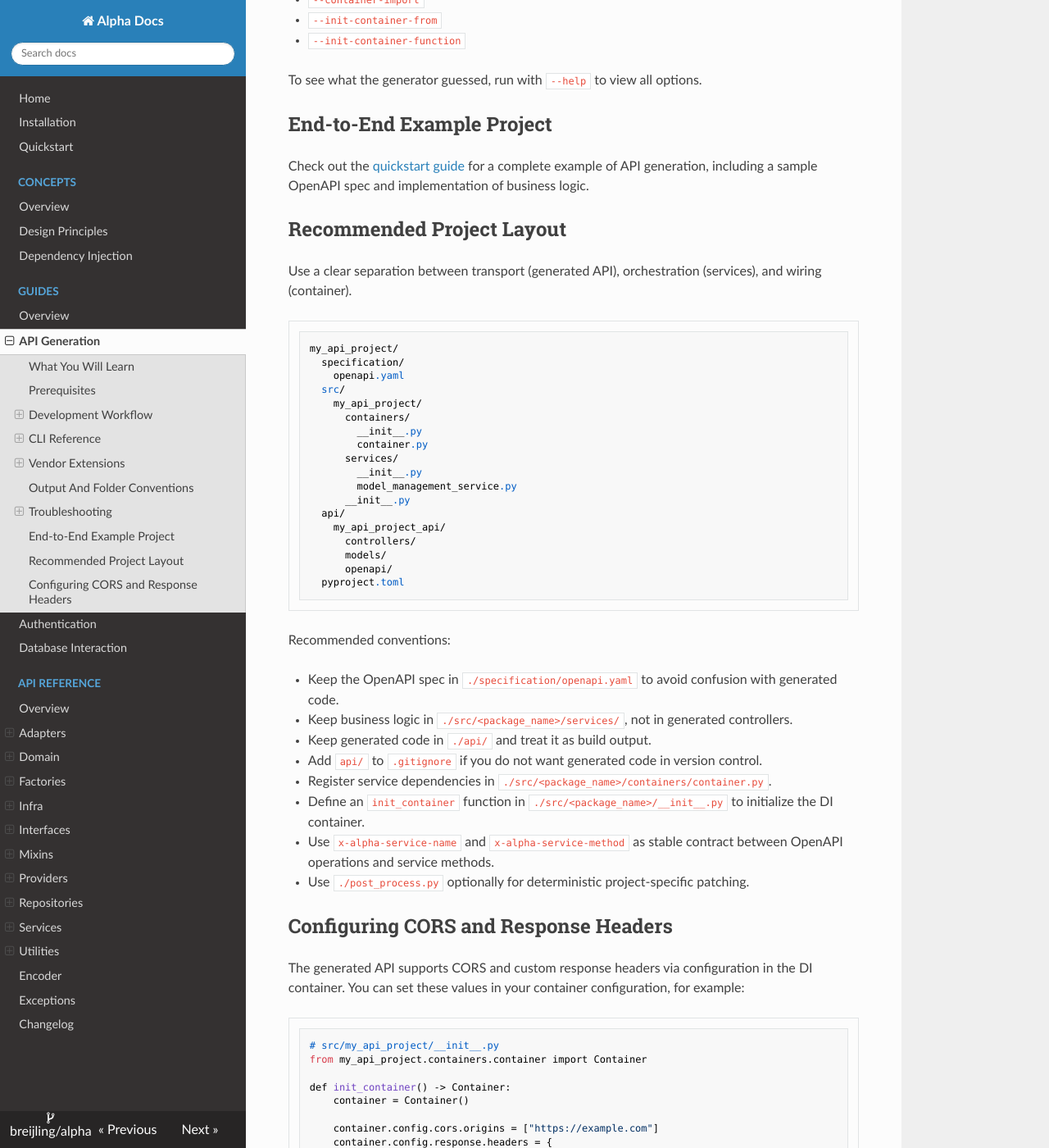
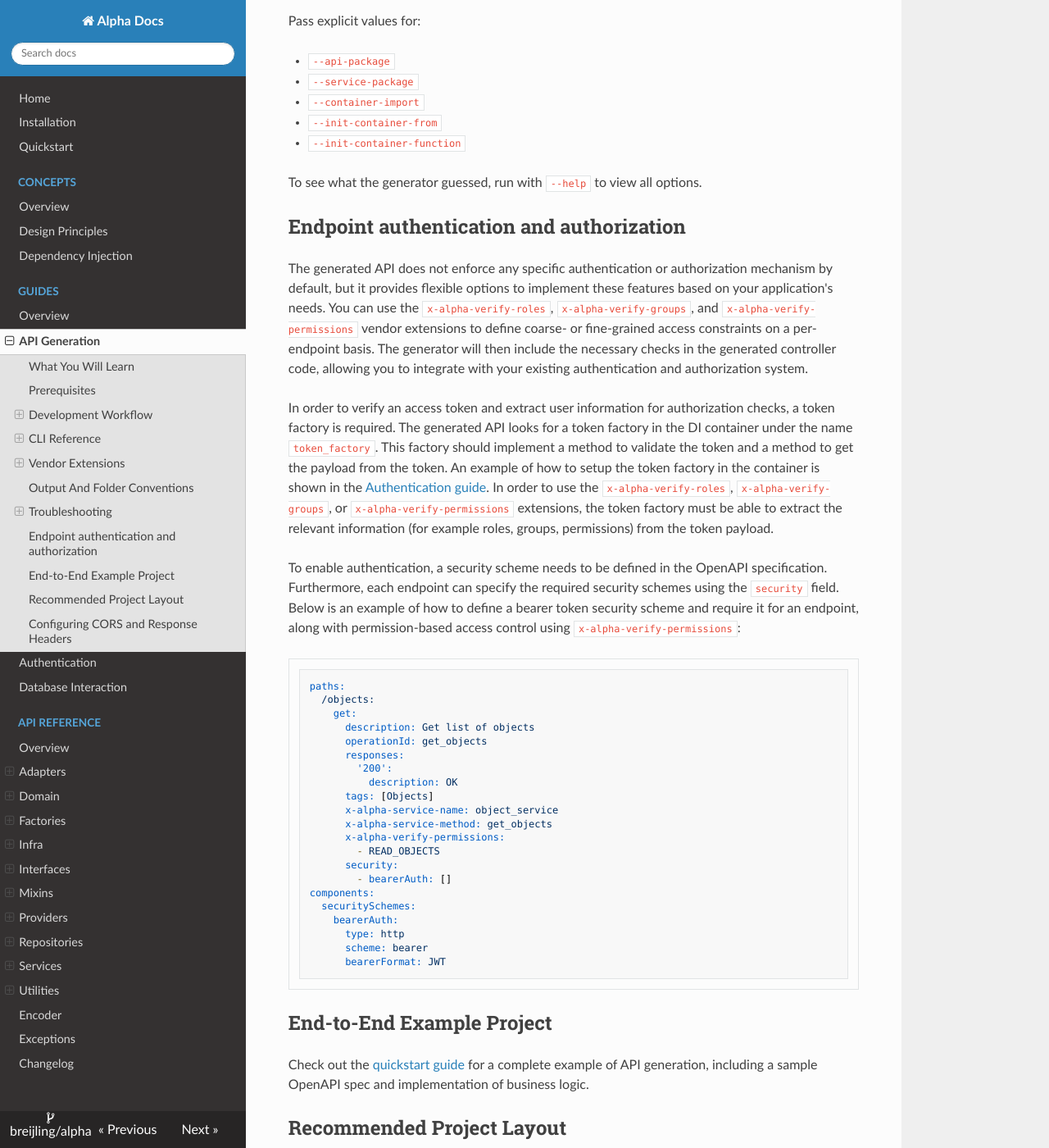
Before and after one commit to BReijling/alpha, an MkDocs documentation site: the page built from docs/guides/api-generation.md, in a window 1280 px wide and 1400 px high, scrolled down 10649 px. Shown: the whole window at 82% size. Built offline with MkDocs 1.6.1, drawn with Linux system fonts in a browser that asks for light colours; nearby versions of some CDN libraries; some of the changed text lies outside the part shown.

Commit message:
docs(OpenAPI): :memo: update authentication docs

````diff
--- a/docs/guides/api-generation.md
+++ b/docs/guides/api-generation.md
@@ -188,6 +188,12 @@ paths:
       x-alpha-service-additional-parameters:
         - auth_token
         - refresh_token
+  /objects:
+    get:
+      x-alpha-service-name: object_service
+      x-alpha-service-method: get_objects
+      x-alpha-service-additional-parameters:
+        - identity
 ```
 
 ### `x-alpha-import`
@@ -262,7 +268,7 @@ paths:
 
 ### `x-alpha-verify-permissions`
 
-Requires one or more permissions before the endpoint logic runs.
+Requires one or more permissions before the endpoint logic runs. When multiple permissions are listed, all of them are required (logical AND).
 
 ```yaml
 paths:
@@ -424,6 +430,38 @@ Pass explicit values for:
 
 To see what the generator guessed, run with `--help` to view all options.
 
+## Endpoint authentication and authorization
+
+The generated API does not enforce any specific authentication or authorization mechanism by default, but it provides flexible options to implement these features based on your application's needs. You can use the `x-alpha-verify-roles`, `x-alpha-verify-groups`, and `x-alpha-verify-permissions` vendor extensions to define coarse- or fine-grained access constraints on a per-endpoint basis. The generator will then include the necessary checks in the generated controller code, allowing you to integrate with your existing authentication and authorization system.
+
+In order to verify an access token and extract user information for authorization checks, a token factory is required. The generated API looks for a token factory in the DI container under the name `token_factory`. This factory should implement a method to validate the token and a method to get the payload from the token. An example of how to setup the token factory in the container is shown in the [Authentication guide](../guides/authentication.md#example-implementation). In order to use the `x-alpha-verify-roles`, `x-alpha-verify-groups`, or `x-alpha-verify-permissions` extensions, the token factory must be able to extract the relevant information (for example roles, groups, permissions) from the token payload.
+
+To enable authentication, a security scheme needs to be defined in the OpenAPI specification. Furthermore, each endpoint can specify the required security schemes using the `security` field. Below is an example of how to define a bearer token security scheme and require it for an endpoint, along with permission-based access control using `x-alpha-verify-permissions`:
+
+```yaml
+paths:
+  /objects:
+    get:
+      description: Get list of objects
+      operationId: get_objects
+      responses:
+        '200':
+          description: OK
+      tags: [Objects]
+      x-alpha-service-name: object_service
+      x-alpha-service-method: get_objects
+      x-alpha-verify-permissions:
+        - READ_OBJECTS
+      security:
+        - bearerAuth: []
+components:
+  securitySchemes:
+    bearerAuth:
+      type: http
+      scheme: bearer
+      bearerFormat: JWT
+```
+
 ## End-to-End Example Project
 
 Check out the [quickstart guide](../quickstart.md) for a complete example of API generation, including a sample OpenAPI spec and implementation of business logic.
````
Also changed, not shown: other parts of docs/guides/api-generation.md (+1 -1 lines), docs/guides/authentication.md (+2 -2 lines).
